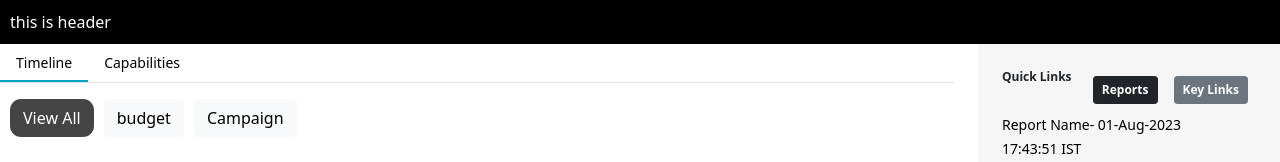
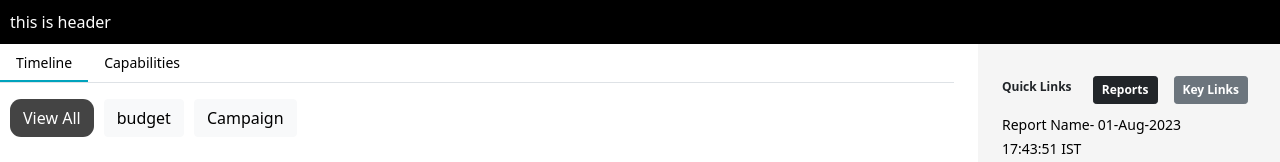
Before and after one commit to Bilal1733/Web_React, a React (Create React App) app: page / in a window 1280 px wide. Shown: the top 162 px of the page. Built offline with nearby package versions, Linux system fonts and the light colour scheme.

Commit message:
quick links alignment

```diff
--- a/src/component/sidebar/Sidebar.jsx
+++ b/src/component/sidebar/Sidebar.jsx
@@ -16,12 +16,12 @@ const Sidebar = (props) => {
     <div className="sidebarDiv">
     <div className={props.show === true ? "container-fluid bg-color show-list transition" : "container-fluid bg-color hide-list transition" } id='sidebar'>
       <div className="d-flex justify-content-between pt-4">
-        <div className="float-start">
+        <div className="float-start align-self-end">
           <p className="quickAccessTitle">
             <b>Quick Links</b>
           </p>
         </div>
-        <div className="float-end">
+        <div className="float-end align-self-end">
           <ButtonComponent
             name="Reports"
             reportFlag={reportFlag}
--- a/src/component/sidebar/sidebar.css
+++ b/src/component/sidebar/sidebar.css
@@ -1,6 +1,6 @@
 .sidebarDiv {
     background-color: #f5f5f5;
-    height: 100vh;
+    height: 90vh;
     box-sizing: border-box;
     margin: 0;
     padding: 0;
```
